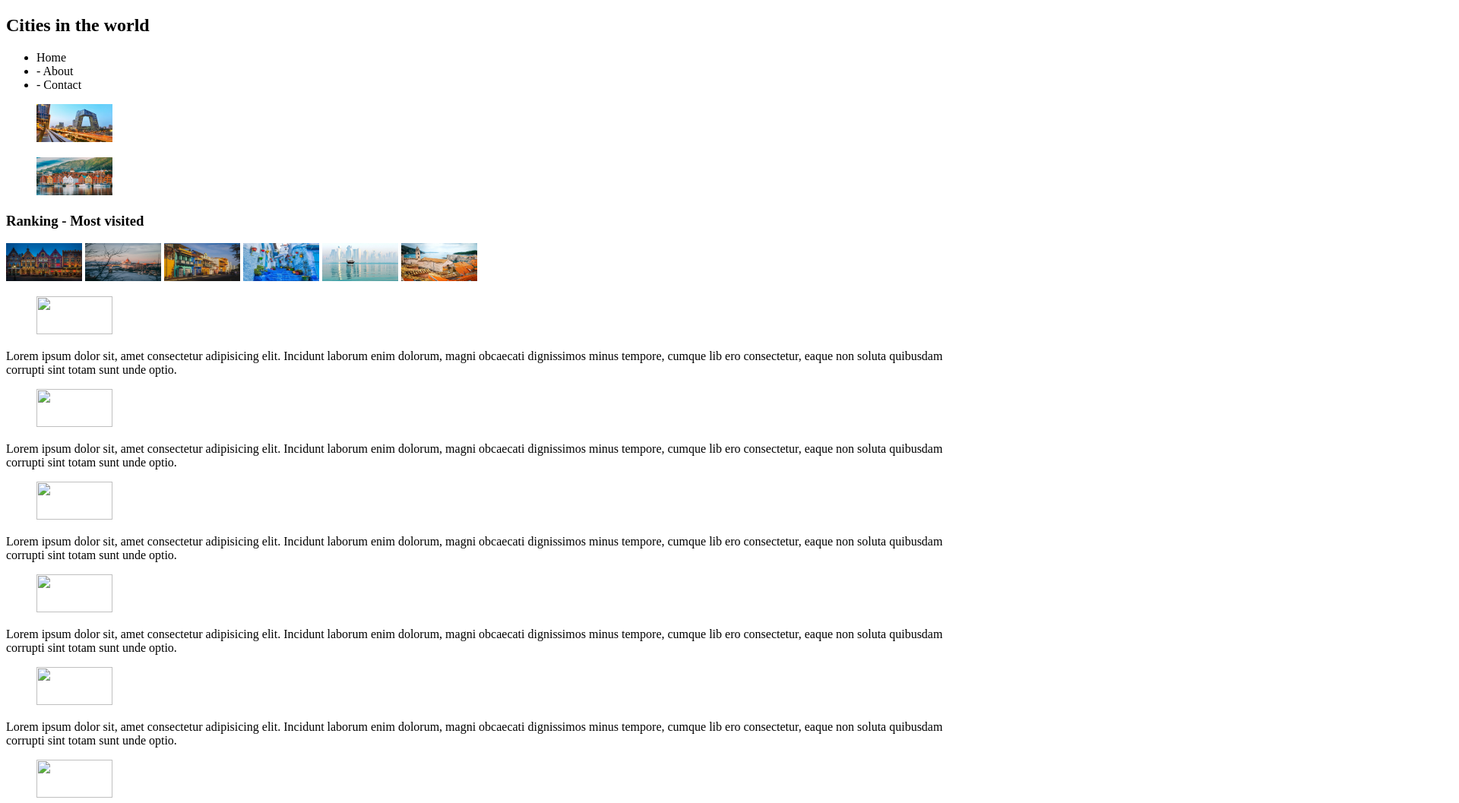
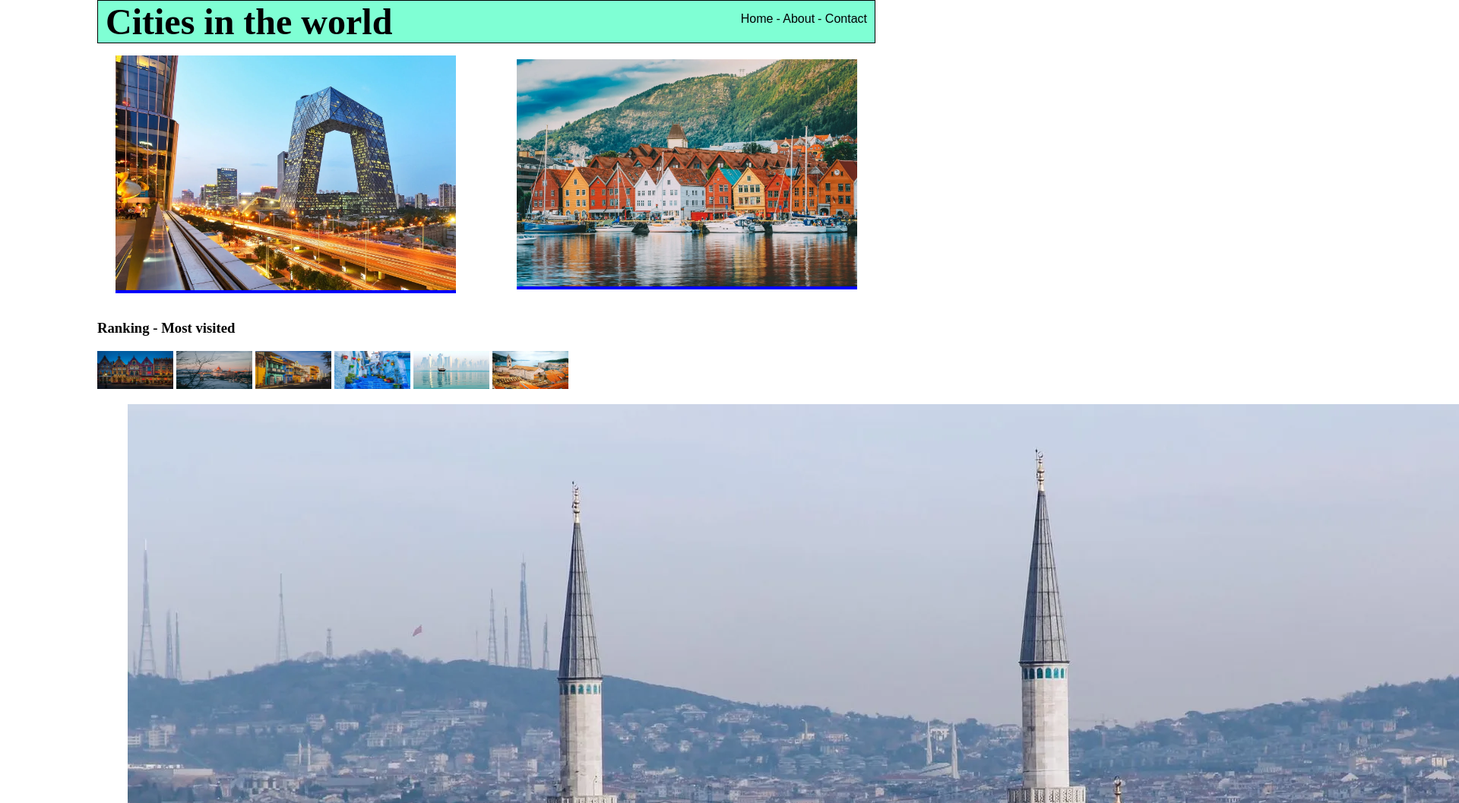
Before and after one commit to marioastur/flexBoxWeb, a plain HTML site: page index.html in a window 1280 px wide. Shown: the top 1057 px of the page at 76% size, 1920 px wide, since content can reach past the window. Drawn offline with Linux system fonts and the light colour scheme.

Commit message:
Cambios en CSS y añadir fotos a html

```diff
--- a/index.html
+++ b/index.html
@@ -21,7 +21,7 @@
         </nav>
     </header>
     <main>
-        <section>
+        <section id="principalImage">
             <figure>
                 <img src="asset/beijing.webp" alt="Beijing">
             </figure>
@@ -43,27 +43,27 @@
             </aside>
 
             <article>
-                <figure><img src=""></figure>
+                <figure><img src="asset/estambul.webp"></figure>
                 <p>Lorem ipsum dolor sit, amet consectetur adipisicing elit. Incidunt laborum enim dolorum, magni obcaecati dignissimos minus tempore, cumque lib ero consectetur, eaque non soluta quibusdam corrupti sint totam sunt unde optio.</p>
             </article>
             <article>
-                <figure><img src=""></figure>
+                <figure><img src="asset/hanoi.webp"></figure>
                 <p>Lorem ipsum dolor sit, amet consectetur adipisicing elit. Incidunt laborum enim dolorum, magni obcaecati dignissimos minus tempore, cumque lib ero consectetur, eaque non soluta quibusdam corrupti sint totam sunt unde optio.</p>
             </article>
             <article>
-                <figure><img src=""></figure>
+                <figure><img src="asset/jaipur.webp"></figure>
                 <p>Lorem ipsum dolor sit, amet consectetur adipisicing elit. Incidunt laborum enim dolorum, magni obcaecati dignissimos minus tempore, cumque lib ero consectetur, eaque non soluta quibusdam corrupti sint totam sunt unde optio.</p>
             </article>
             <article>
-                <figure><img src=""></figure>
+                <figure><img src="asset/kioto.webp"></figure>
                 <p>Lorem ipsum dolor sit, amet consectetur adipisicing elit. Incidunt laborum enim dolorum, magni obcaecati dignissimos minus tempore, cumque lib ero consectetur, eaque non soluta quibusdam corrupti sint totam sunt unde optio.</p>
             </article>
             <article>
-                <figure><img src=""></figure>
+                <figure><img src="asset/lahabana.webp"></figure>
                 <p>Lorem ipsum dolor sit, amet consectetur adipisicing elit. Incidunt laborum enim dolorum, magni obcaecati dignissimos minus tempore, cumque lib ero consectetur, eaque non soluta quibusdam corrupti sint totam sunt unde optio.</p>
             </article>
             <article>
-                <figure><img src=""></figure>
+                <figure><img src="asset/lasvegas.jpg"></figure>
                 <p>Lorem ipsum dolor sit, amet consectetur adipisicing elit. Incidunt laborum enim dolorum, magni obcaecati dignissimos minus tempore, cumque lib ero consectetur, eaque non soluta quibusdam corrupti sint totam sunt unde optio.</p>
             </article>
         </section>
--- a/style.css
+++ b/style.css
@@ -1,4 +1,54 @@
-img {
+body{
+    width: 80vw;
+    margin: auto;
+}
+
+nav{
+    display: flex;
+    justify-content: space-between;
+    align-items: flex-end;
+    background-color: aquamarine;
+    border: 1px solid black;
+}
+
+h1{
+    margin: 0px;
+    padding-left: 10px;
+    font-size: 3em;
+}
+
+nav ul{
+    margin: 0px;
+    height: 40px;
+    margin-right: 10px;
+}
+nav li{
+    display: inline-block;
+    font-size: 1em;
+    font-family: Arial, Helvetica, sans-serif;
+}
+
+#principalImage{
+    display: flex;
+    justify-content: center;
+    align-items: center;
+}
+
+#principalImage figure{
+    background-color: blue;
+    max-width: 50%;
+}
+
+#principalImage img{
+    width: 35vw;
+
+
+}
+
+
+
+
+aside img {
     width: 100px;
     height: 50px;
 }
```
